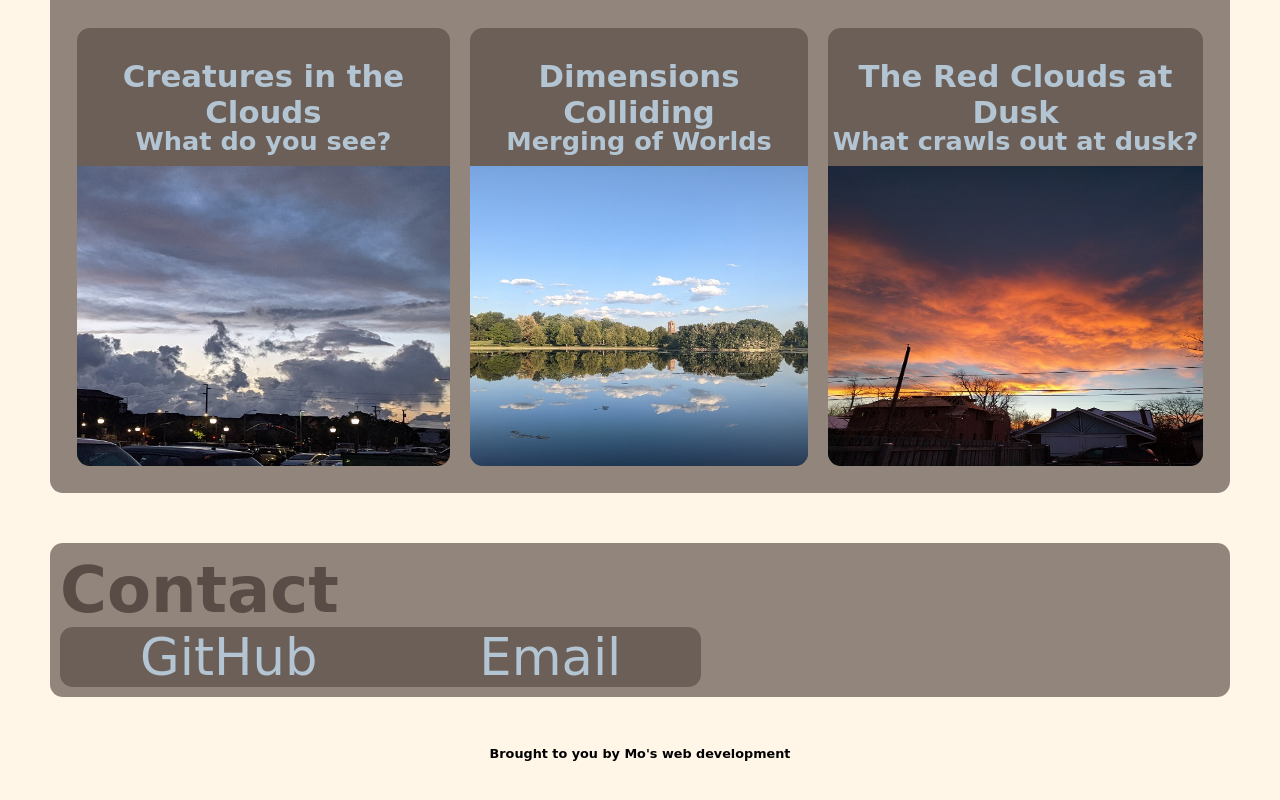
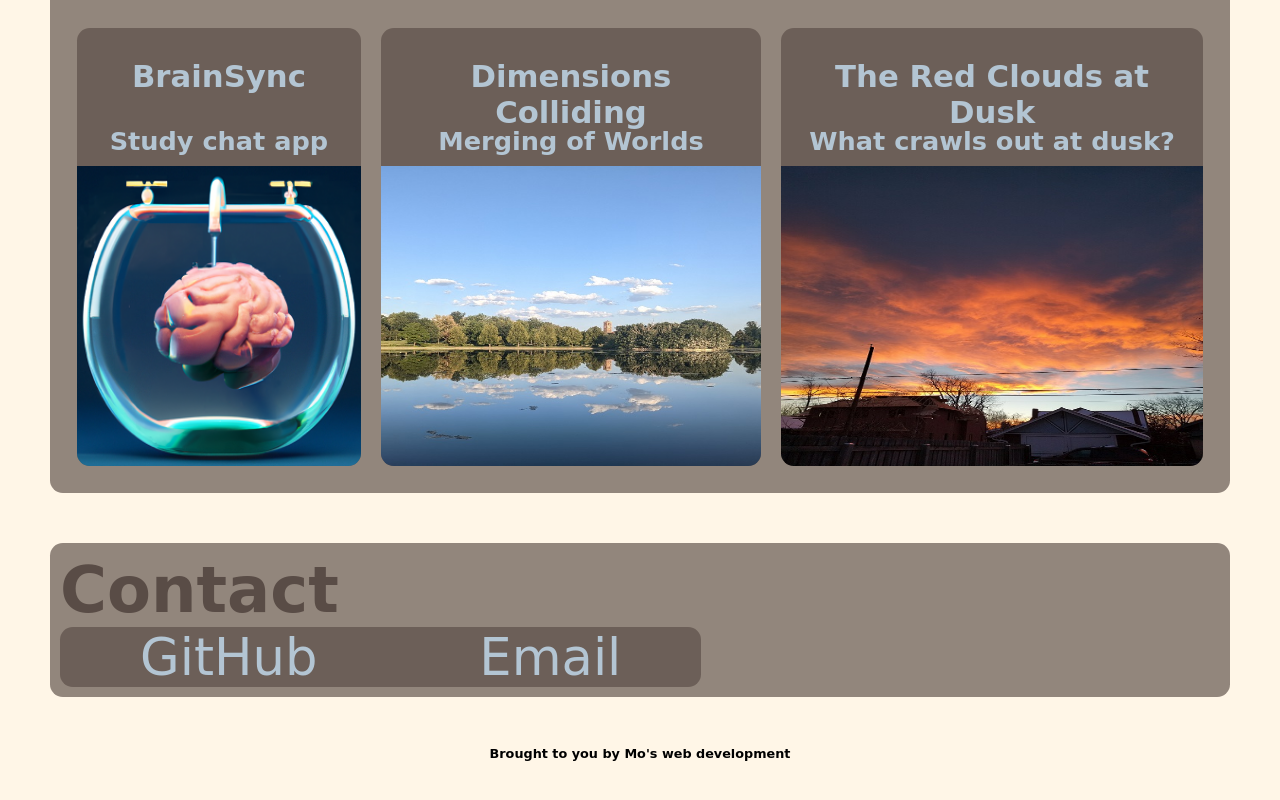
Before and after one commit to bootcamp-Mo/Portfolio, a plain HTML site: page index.html in a window 1280 px wide. Shown: the part 1409-2209 px from the top of the page. Drawn offline with nearby package versions, Linux system fonts and the light colour scheme; a web font is replaced by a local one.

Commit message:
updated links

```diff
--- a/index.html
+++ b/index.html
@@ -72,10 +72,10 @@
                             </a>
                         </div>
                         <div class="wrapper-bottom-boxes">
-                            <a href="#" class="project-box green">
-                                <h4>Creatures in the Clouds</h4>
-                                <h6>What do you see?</h6>
-                                <img src="./assets/images/cloud-dark-shrink.jpg" alt="wispy ish clouds dark in color">
+                            <a href="https://murmuring-thicket-05712.herokuapp.com/login" class="project-box green">
+                                <h4>BrainSync</h4>
+                                <h6>Study chat app</h6>
+                                <img src="./assets/images/BrainSync-small.png" alt="3dish brain in a sink">
                             </a>
                             <a href="#" class="project-box blue">
                                 <h4>Dimensions Colliding</h4>
```
Also changed, not shown: assets/images/BrainSync-small.png (added).
